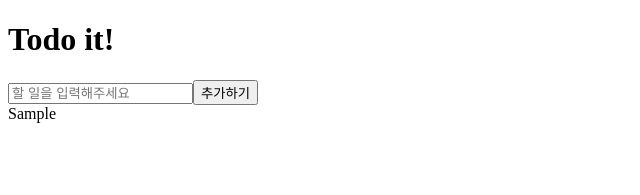
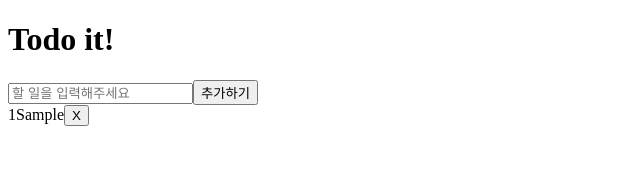
Before and after one commit to kimarinn/todolist, a Vue app: page / in a window 1280 px wide. Both pictures are taken after typing "Sample" into the empty fields and a click on the button "추가하기". Shown: the top 195 px of the page, without its empty margins (0-640 px from the left). Built offline with nearby package versions, Linux system fonts and the light colour scheme; a web font is replaced by a local one.

Commit message:
0817_항목앞숫자추가,삭제버튼추가

```diff
--- a/src/App.vue
+++ b/src/App.vue
@@ -4,7 +4,7 @@
   <div id="app">
     <TodoHeader />
     <TodoInput @clickBtn="addItem"/>
-    <TodoItem v-for="(item, key) in item" :key="key" :todo="item" />
+    <TodoItem v-for="(i, k) in items" :key="k" :todo="i" />
    <!-- <nav>
       <router-link to="/">Home</router-link>
       <router-link to="/about">About</router-link>
@@ -26,14 +26,20 @@ export default {
   },
   data(){
     return{
-      item: [],
-      title: 'To do list'
+      items: [],
+      title: 'To do list',
+      num: 1
     }
   },
   methods: {
     addItem(todo){
-      console.log(todo)
-      this.item.push(todo)
+      let todoObj = {
+        idx: this.num,
+        items: todo
+      }
+      console.log(todoObj)
+      this.items.push(todoObj)
+      this.num++
     }
   }
 }
--- a/src/components/TodoItem.vue
+++ b/src/components/TodoItem.vue
@@ -1,7 +1,10 @@
 <template>
     <div class="item-container">
         <!-- <div class="todo-number"> {{number}} </div> -->
-        <div class="todo-item"> {{ todo }}</div>
+        <div class="todo-item"> {{ todo.idx }}{{ todo.items }}</div>
+        <div class="deleteBtn">
+            <button @click="deleteBtn">X</button>
+            </div>
     </div>
 </template>
 
@@ -9,8 +12,8 @@
 export default {
     props: {
         todo:{
-            type: String,
-            default: ''
+            type: Object,
+            default: () => {}
         }
     },
     data () {
@@ -18,11 +21,22 @@ export default {
             // number : "1",
             // item : "숙제하기"
         }
+    },
+    methods: {
+        deleteBtn () {
+            console.log("delete")
+        }
     }
 }
 </script>
 
 <style lang="scss">
+.todo-item {
+      display: inline-block;
+}
+.deleteBtn {
+      display: inline-block;
+}
  .item {
      font-family: 'Edu VIC WA NT Beginner', cursive;
  }
```
